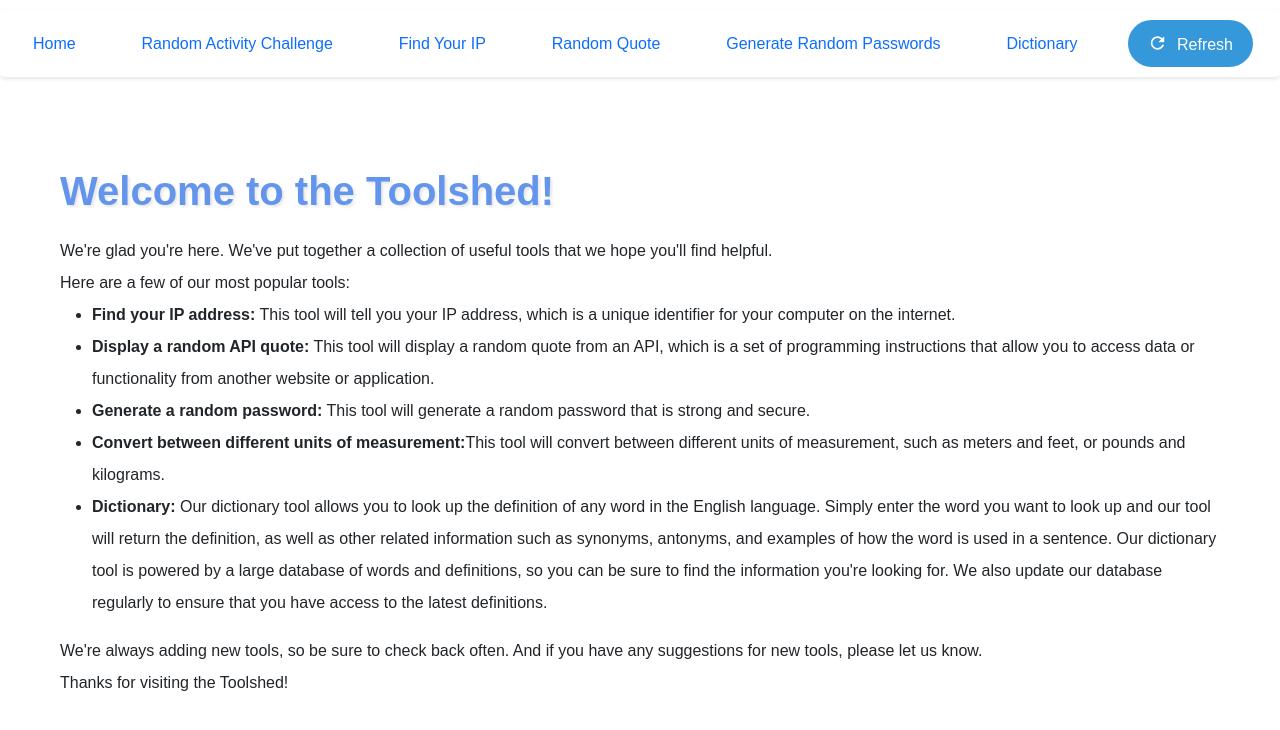
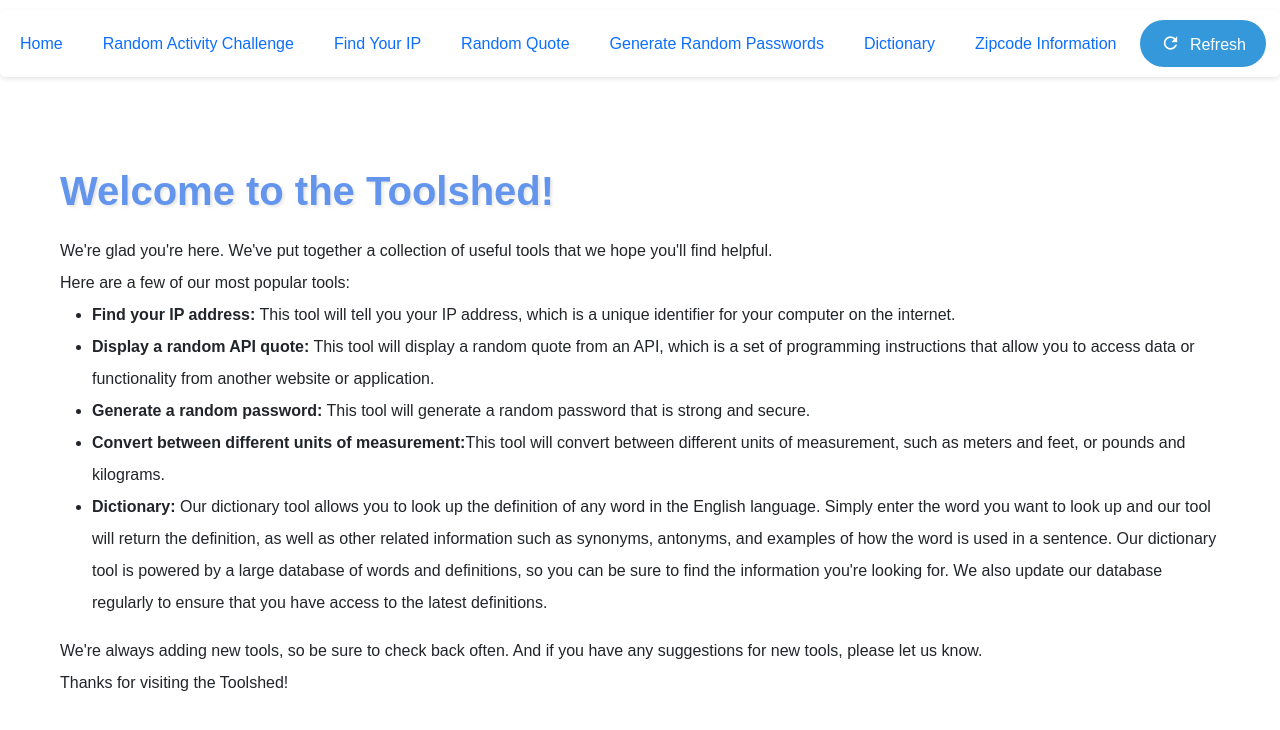
Before and after one commit to Kaiserabbas/Tool-Shed, a React (Create React App) app: page / in a window 1280 px wide. Shown: the top 730 px of the page. Built offline with nearby package versions, Linux system fonts and the light colour scheme.

Commit message:
Add route to ZipCode.js

```diff
--- a/src/App.js
+++ b/src/App.js
@@ -6,6 +6,7 @@ import FetchIP from './components/FetchIP';
 import QuoteDisplay from './components/QuoteDisplay';
 import RandomPasswordGenerator from './components/GeneratePassword';
 import WordDefinitions from './components/Dictionary';
+import ZipCodeInfo from './components/ZipCode';
 import './components/App.css';
 
 function App() {
@@ -35,6 +36,9 @@ function App() {
           {' '}
           Dictionary{' '}
         </Link>
+        <Link className="nav-link" to="zipCode">
+          Zipcode Information
+        </Link>
         <button className="refresh-button" onClick={refreshPage}>
           <i className="material-icons">refresh</i> Refresh
         </button>
@@ -46,6 +50,7 @@ function App() {
         <Route path="/quote" element={<QuoteDisplay />} />
         <Route path="/randomPassword" element={<RandomPasswordGenerator />} />
         <Route path="/dictionary" element={<WordDefinitions />} />
+        <Route path="/zipCode" element={<ZipCodeInfo />} />
       </Routes>
     </>
   );
```
